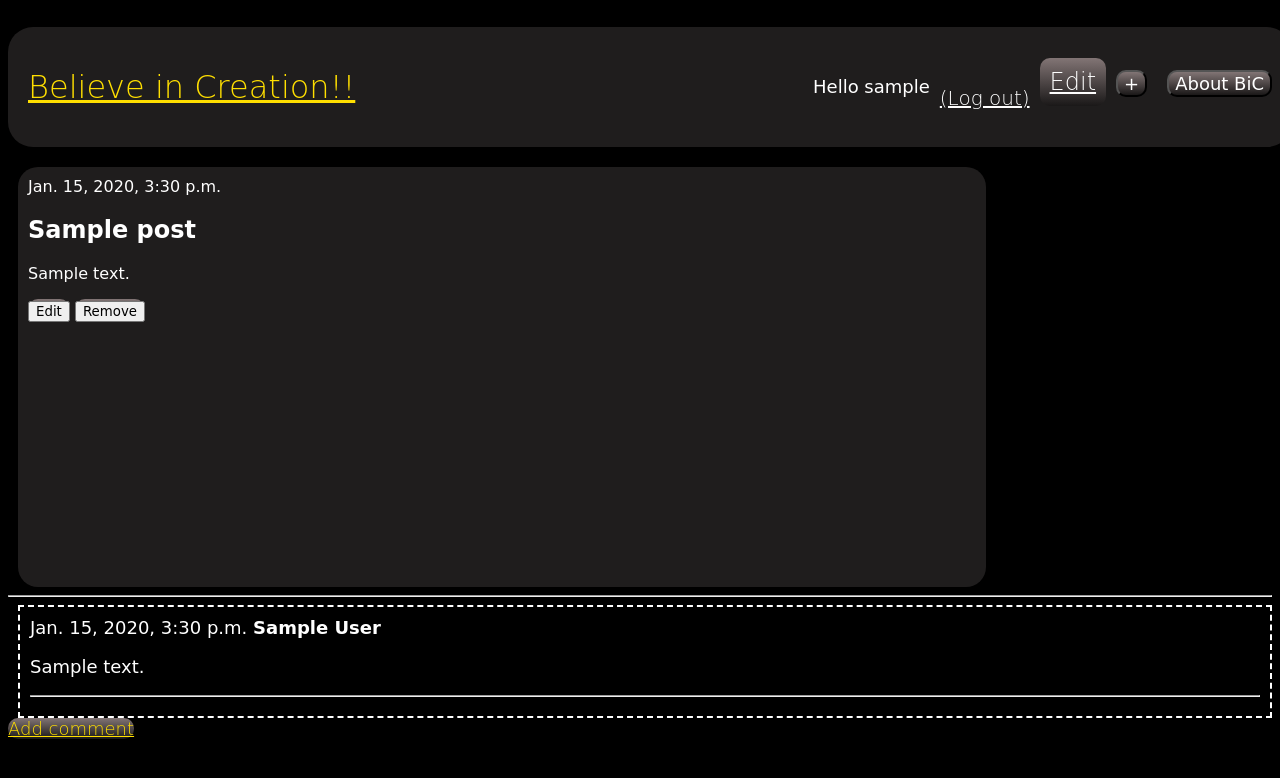
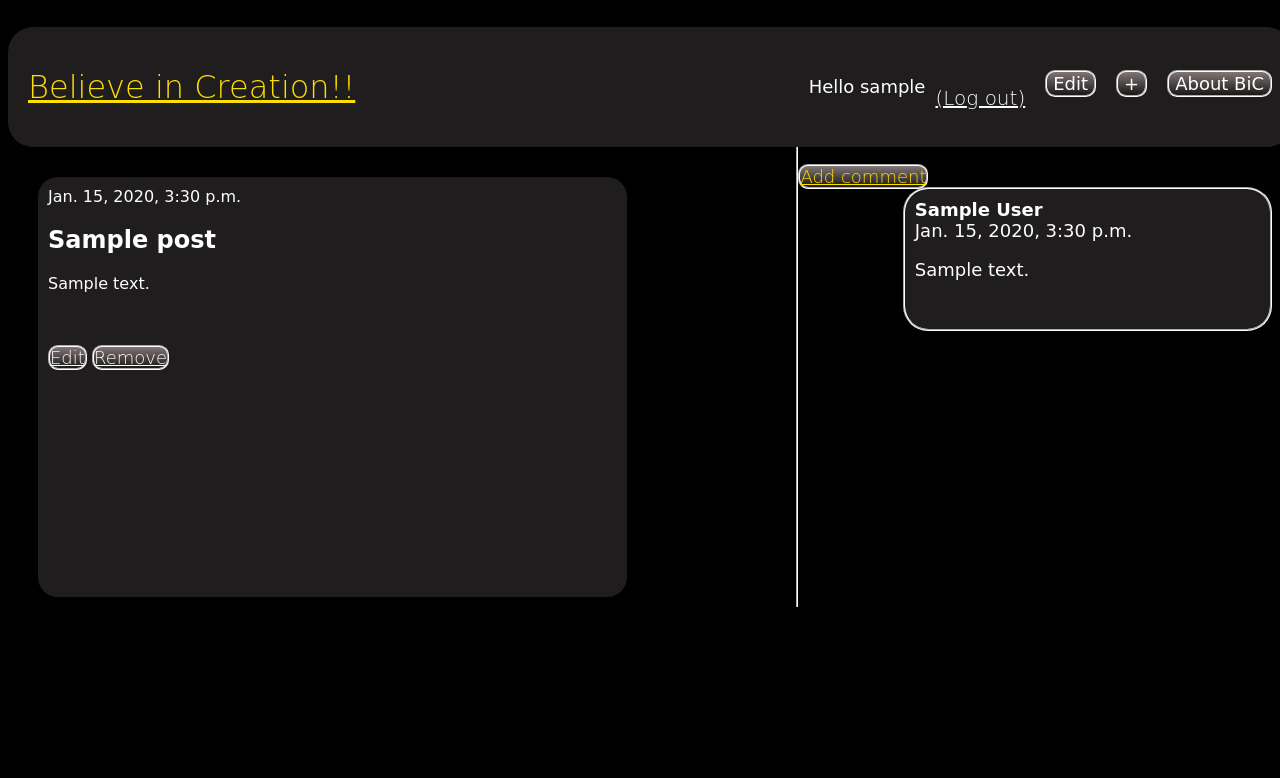
Before and after one commit to wolfy00/bic, a Django app: page /post/1/ in a window 1280 px wide. Shown: the top 778 px of the page. Run offline with Django 3.2, Linux system fonts and the light colour scheme; a user stored in the database is signed in; tables that the repository leaves empty hold one stand-in row (values such as "Sample post").

Commit message:
fixed few bugs

```diff
--- a/blog/models.py
+++ b/blog/models.py
@@ -1,6 +1,8 @@
 from django.conf import settings
 from django.db import models
 from django.utils import timezone
+from django.contrib.auth.models import User
+
 
 
 
--- a/blog/static/css/blog.css
+++ b/blog/static/css/blog.css
@@ -77,22 +77,27 @@
 
 
 .btn{
+
     font-size:large;
     background-image:linear-gradient(#827575,#1a1818);
+    border: 2px groove white;
     border-radius:10px;
     color:white;
 }
-
+.comment-container{
+    float:right;
+    width:30%;
+    height:100%;
+    }
 .comment{
-    border:2px dashed white;
+    background-color:#1f1d1d;
+    border:2px groove white;
     margin-left:10px;
     padding:10px 10px 10px 10px;
-    position:relative;
-    border
-    width:30%;
-    height:100%;
     font-size:large;
     color:white;
+    border-radius:25px;
+
     }
 
 * {
--- a/blog/templates/blog/base.html
+++ b/blog/templates/blog/base.html
@@ -16,7 +16,7 @@
         <a href="{% url 'about_bic'%}"><button class="btn">About BiC</button></a>
          {% if user.is_authenticated %}
         <a href="{% url 'post_new' %}" ><button class="btn">+</button></a>
-        <a href="{% url 'post_draft_list' %}" <button class="btn" >Edit</button></a>
+        <a href="{% url 'post_draft_list' %}"><button class="btn" >Edit</button></a>
          <p style="float:right; font-size:large;">Hello {{ user.username }} <small><a style="color:white; font-size:20px;" href="{% url 'logout' %}">(Log out)</a></small></p>
 
       {% else %}
--- a/blog/templates/blog/post_detail.html
+++ b/blog/templates/blog/post_detail.html
@@ -1,6 +1,7 @@
 {% extends 'blog/base.html' %}
 
 {% block content %}
+<div class="post-area">
     <div class="post">
         {% if post.published_date %}
             <div class="date">
@@ -11,30 +12,38 @@
         {% endif %}
         <h2>{{ post.title }}</h2>
         <p>{{ post.text|linebreaksbr }}</p>
-      {% if user.is_authenticated %}
-        <a class="btn btn-default" href="{% url 'post_edit' pk=post.pk %}"><button>Edit</button></a>
-        <a class="btn btn-default" href="{% url 'post_remove' pk=post.pk %}"><button >Remove</button></a>
+      {% if post.author == user and user.is_authenticated %}
+        <br>
+        <br>
+        <a class="btn" href="{% url 'post_edit' pk=post.pk %}">Edit</a>
+        <a class="btn" href="{% url 'post_remove' pk=post.pk %}">Remove</a>
       {% endif %}
+        </div>
 
     </div>
 
-<hr>
+<br>
+<span class="btn"><a href="{% url 'add_comment_to_post' pk=post.pk %}">Add comment</a></span>
+
+
 {% for comment in post.comments.all %}
-    {% if user.is_authenticated or comment.approved_comment %}
+    {% if post.author == user and user.is_authenticated or comment.approved_comment %}
+   <div class="comment-container">
     <div class="comment">
+            <strong>{{ comment.author }}</strong>
+    <br>
+            {% if not comment.approved_comment %}
+                <a class="btn" href="{% url 'comment_remove' pk=comment.pk %}">remove</a>
+                <a class="btn" href="{% url 'comment_approve' pk=comment.pk %}">approve</a>
+            {% endif %}
         {{ comment.created_date }}
-            {% if not comment.approved_comment %}
-                <a class="btn btn-default" href="{% url 'comment_remove' pk=comment.pk %}"><button>remove</button></a>
-                <a class="btn btn-default" href="{% url 'comment_approve' pk=comment.pk %}"><button >ok</button></a>
-            {% endif %}
-        <strong>{{ comment.author }}</strong>
+
         <p>{{ comment.text|linebreaks }}</p>
-        <hr>
+        <br>
+    </div>
    </div>
     {% endif %}
-{% empty %}
-    <p>No comments here yet :(</p>
+
 {% endfor %}
-<span class="btn"><a href="{% url 'add_comment_to_post' pk=post.pk %}">Add comment</a></span>
 
 {% endblock %}
--- a/blog/templates/blog/post_draft_list.html
+++ b/blog/templates/blog/post_draft_list.html
@@ -10,6 +10,6 @@
         </div>
     {% endfor %}
     {% else %}
-        <p>DRAFT IS EMPTY</p>
+        <p style="color:white; text-size:large;">oops!! you don't have any unpublished articles </p>
     {% endif %}
 {% endblock %}
--- a/blog/templates/blog/post_list.html
+++ b/blog/templates/blog/post_list.html
@@ -7,7 +7,9 @@
                  <h2 style="font-size:25px;"><a href="{% url 'post_detail' pk=post.pk %}">{{ post.title }}</a></h2>
                         <h2 style="margin-left:20px;font-size:20px;">author:- <a href="{% url 'author_detail' pk=post.pk %}">{{post.author}}</a></h2>
 
-                     <p>{{ post.text|linebreaksbr }}</p>
+                     <p>{{ post.text|linebreaksbr|truncatechars:200 }}</p>
+                        <br>
+                        <br>
                      <p>published: {{ post.published_date }}</p>
                      <a href="{% url 'post_detail' pk=post.pk %}">Comments: {{ post.approved_comments.count }}</a><br>
                         <hr>
--- a/blog/views.py
+++ b/blog/views.py
@@ -2,8 +2,8 @@
 from django.contrib.auth.decorators import login_required
 from django.shortcuts import redirect
 from django.utils import timezone
-from .models import Post,Comment
-from .forms import PostForm,CommentForm
+from .models import Post, Comment
+from .forms import PostForm, CommentForm
 from django.contrib.auth.forms import UserCreationForm
 from django.contrib.auth import authenticate
 
@@ -72,6 +72,7 @@
         form = CommentForm(request.POST)
         if form.is_valid():
             comment = form.save(commit=False)
+            comment.author = request.user
             comment.post = post
             comment.save()
             return redirect('post_detail', pk=post.pk)
@@ -100,7 +101,7 @@
         username = form.cleaned_data.get('username')
         password = form.cleaned_data.get('password1')
         user = authenticate(username=username, password=password)
-        return redirect('login')
+        return redirect('blog/base.html')
     return render(request, 'blog/sign_up.html', {'form': form})
 
 
```
Also changed, not shown: blog/templates/blog/add_comment_to_post.html (+9 -1 lines), blog/static/css/body.jpg (added), blog/static/css/header.jpeg (added), blog/static/css/post.jpg (added), blog/static/css/signup.jpg (added), blog/static/css/welcome.jpeg (added). Lines whose indentation alone changed are shown as unchanged.
